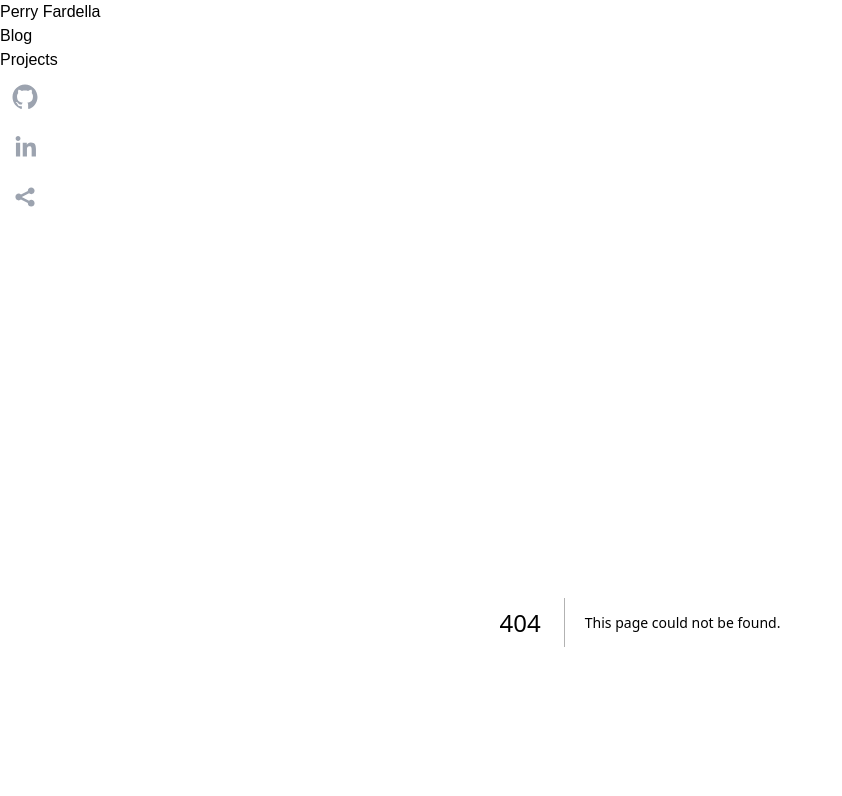
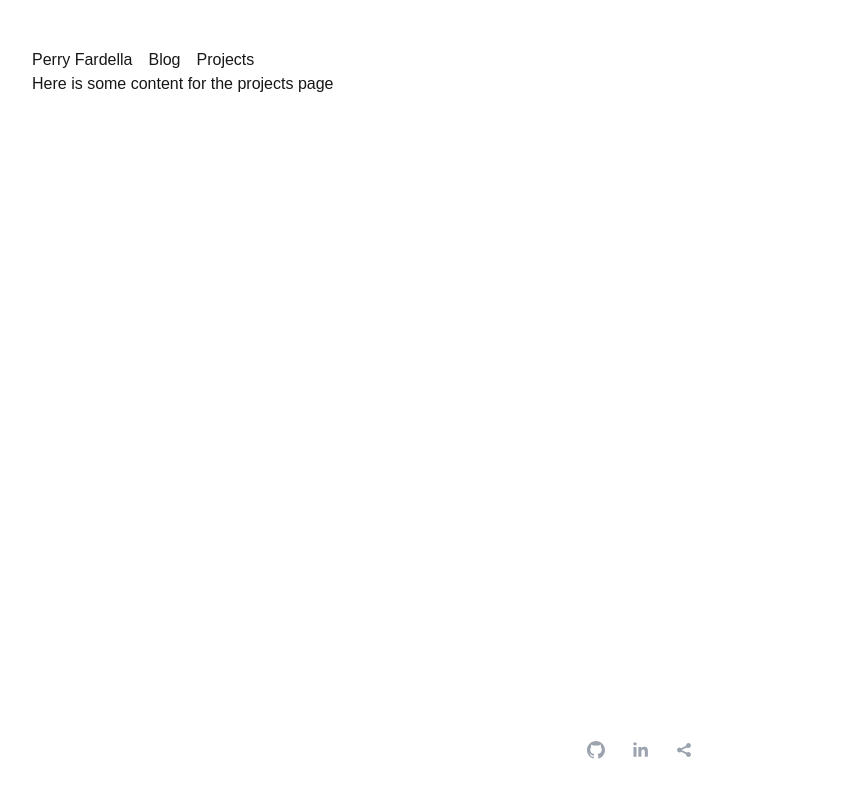
Before and after one commit to perryfardella/personal-website-v2, a Next.js app: page /projects in a window 1280 px wide. Before the commit this address had no page. Shown: the top 796 px of the page, without its empty margins (0-842 px from the left). Built offline with nearby package versions, Linux system fonts and the light colour scheme.

Commit message:
Add new pages, more header cleanup

```diff
--- /dev/null
+++ b/app/blog/page.tsx
@@ -0,0 +1,9 @@
+export default function Blog() {
+  return (
+    <div>
+      <main>
+        <p>Here is some content for the blog page</p>
+      </main>
+    </div>
+  );
+}
--- a/app/layout.tsx
+++ b/app/layout.tsx
@@ -15,8 +15,8 @@ const geistMono = Geist_Mono({
 });
 
 export const metadata: Metadata = {
-  title: "Create Next App",
-  description: "Generated by create next app",
+  title: "Perry Fardella",
+  description: "The personal website of Perry Fardella",
 };
 
 export default function RootLayout({
@@ -27,13 +27,15 @@ export default function RootLayout({
   return (
     <html lang="en">
       <body
-        className={`${geistSans.variable} ${geistMono.variable} antialiased`}
+        className={`${geistSans.variable} ${geistMono.variable} antialiased min-h-screen flex flex-col p-8 pt-12`}
       >
         <header>
           <NavBar />
+        </header>
+        <main className="flex-1">{children}</main>
+        <footer>
           <SocialLinks />
-        </header>
-        {children}
+        </footer>
       </body>
     </html>
   );
@@ -48,9 +50,9 @@ function NavBar() {
 
   return (
     <nav>
-      <ul>
+      <ul className="flex gap-4">
         {navLinks.map((link) => (
-          <li key={link.href}>
+          <li key={link.href} className="hover:opacity-80 transition-opacity">
             <Link href={link.href}>{link.label}</Link>
           </li>
         ))}
@@ -67,8 +69,8 @@ function SocialLinks() {
   ];
 
   return (
-    <nav>
-      <ul>
+    <nav className="flex justify-center">
+      <ul className="flex gap-2">
         {socialLinks.map((link) => (
           <li key={link.href + link.label}>
             <SocialIcon
@@ -77,6 +79,8 @@ function SocialLinks() {
               rel="noopener noreferrer"
               bgColor="transparent"
               fgColor="#9ca3af"
+              className="hover:opacity-80 transition-opacity"
+              style={{ height: 36, width: 36 }}
             />
           </li>
         ))}
--- a/app/page.tsx
+++ b/app/page.tsx
@@ -1,7 +1,9 @@
 export default function Home() {
   return (
     <div>
-      <main></main>
+      <main>
+        <p>Here is some content for the home page</p>
+      </main>
     </div>
   );
 }
--- /dev/null
+++ b/app/projects/page.tsx
@@ -0,0 +1,9 @@
+export default function Projects() {
+  return (
+    <div>
+      <main>
+        <p>Here is some content for the projects page</p>
+      </main>
+    </div>
+  );
+}
```
